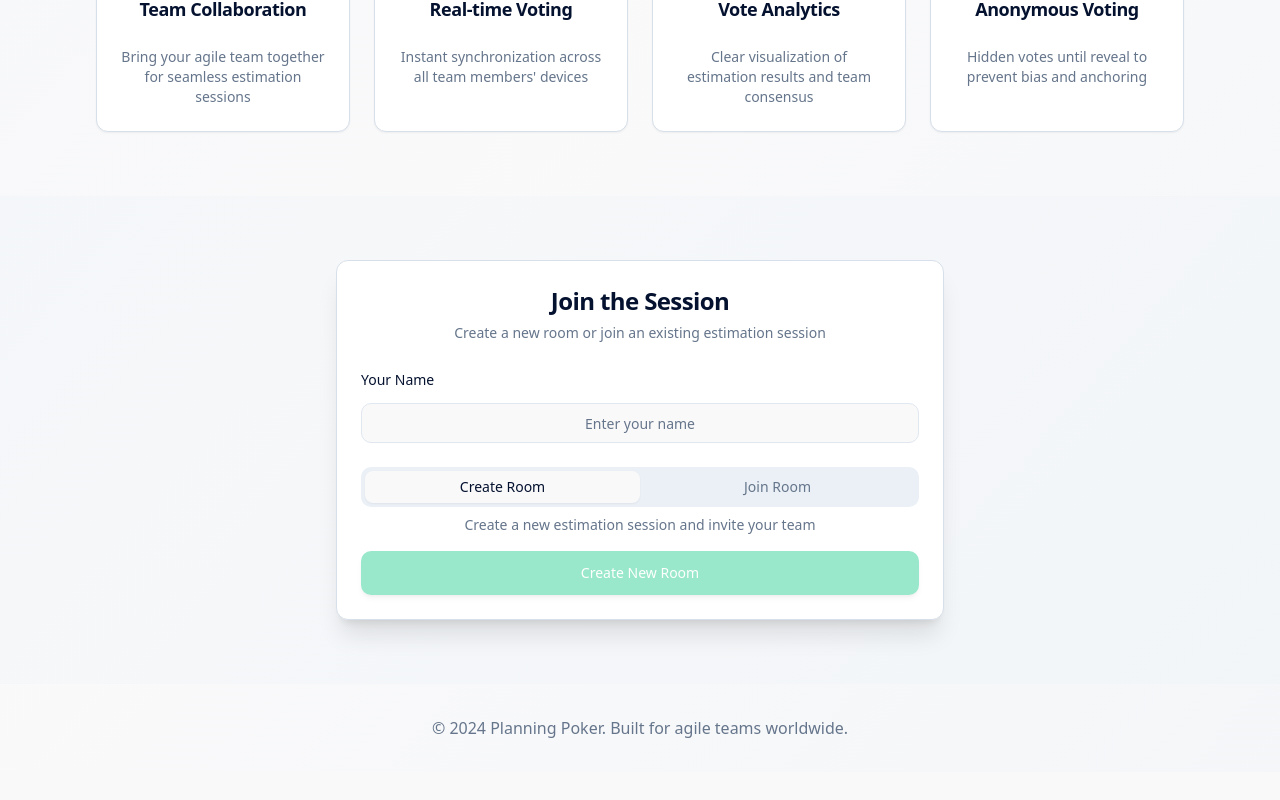
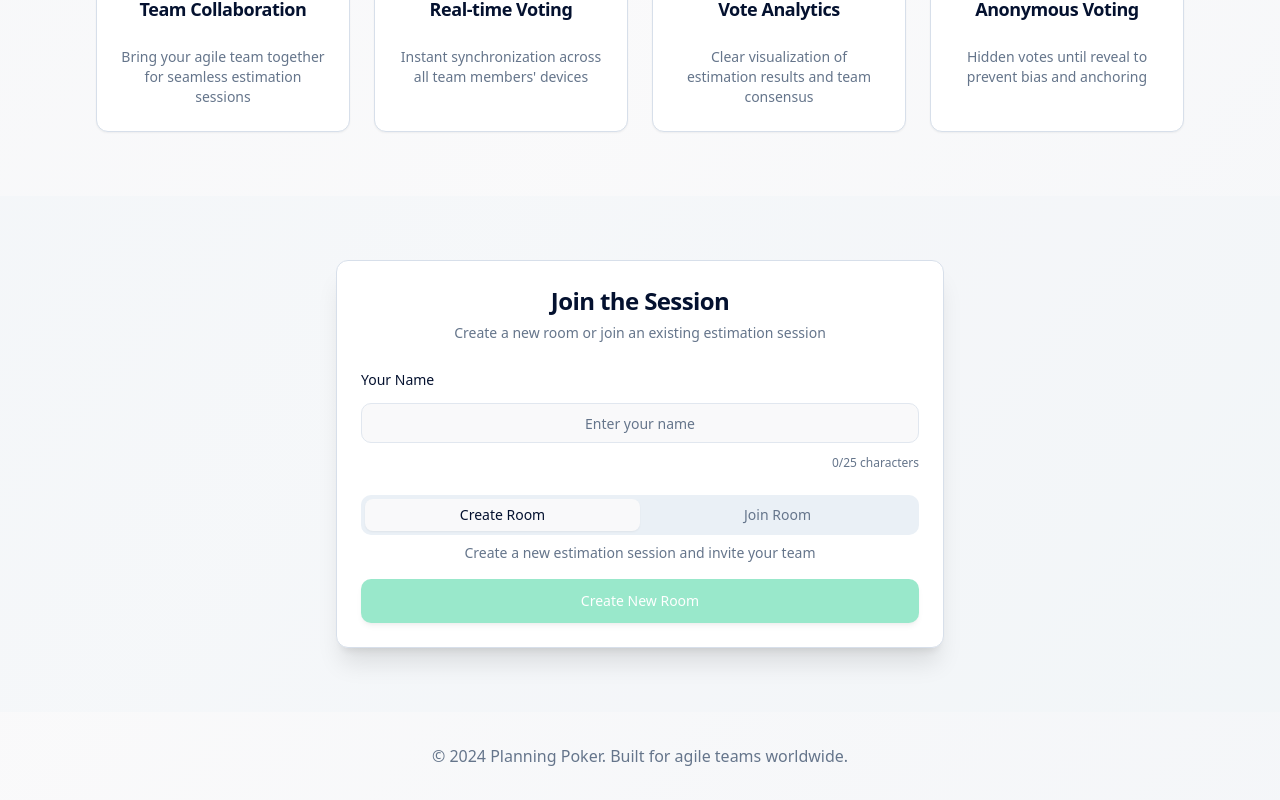
Before and after one commit to Leozolthar/agile-snap-poker, a React (Vite) app: page / in a window 1280 px wide. Shown: the part 708-1508 px from the top of the page. Before the commit the page ends 1480 px from the top, so only its background shows below. Built offline with nearby package versions, Linux system fonts and the light colour scheme.

Commit message:
Apply nickname limit to new rooms

```diff
--- a/src/pages/Home.tsx
+++ b/src/pages/Home.tsx
@@ -118,7 +118,11 @@ const Home = () => {
                     value={playerName}
                     onChange={(e) => setPlayerName(e.target.value)}
                     className="text-center"
+                    maxLength={25}
                   />
+                  <div className="text-xs text-muted-foreground text-right">
+                    {playerName.length}/25 characters
+                  </div>
                 </div>
 
                 <Tabs defaultValue="create" className="w-full">
```
